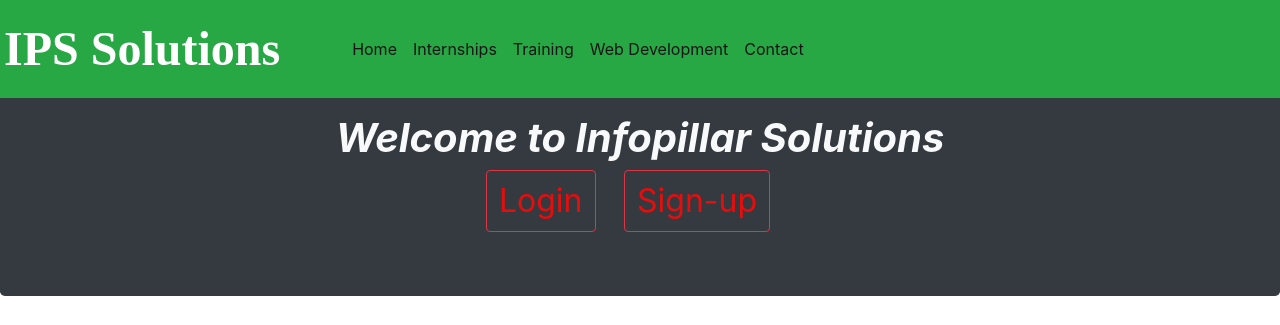
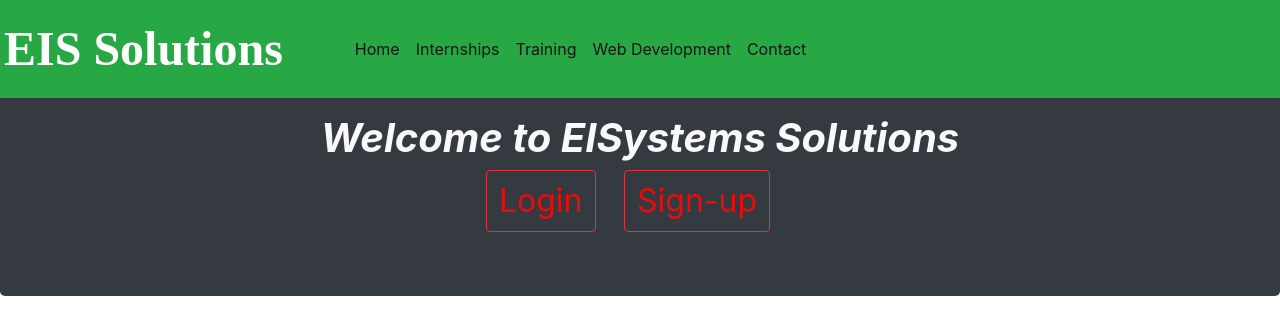
Before and after one commit to Virajpatil08/EISystems-Internships, a plain HTML site: page index.html in a window 1280 px wide. Shown: the top 325 px of the page. Drawn offline with nearby package versions, Linux system fonts and the light colour scheme.

Commit message:
Update index.html

```diff
--- a/index.html
+++ b/index.html
@@ -22,13 +22,13 @@
 
 
   <link rel="stylesheet" href="style.css">
-  <title data-aos="zoom-in-out"> Infopillar Solutions| Viraj Patil</title>
+  <title data-aos="zoom-in-out"> EISystems Internships| Viraj Patil</title>
 </head>
 
 <body>
 
   <nav class="navbar navbar-expand-sm navbar-dark bg-success pl-1 fixed-top">
-    <a href="index.html" class="navbar-brand"> IPS Solutions </a>
+    <a href="index.html" class="navbar-brand"> EIS Solutions </a>
 
 
     <button type="button" class="navbar-toggler" data-toggle="collapse" data-target="#myMenu">
@@ -49,7 +49,7 @@
   <header class="jumbotron bg-dark  ">
 
     <div class="text-center" style="margin-top: 50px;">
-      <h1 class=" text-light font-weight-bold  font-italic">Welcome to Infopillar Solutions </h1>
+      <h1 class=" text-light font-weight-bold  font-italic">Welcome to EISystems Solutions </h1>
 
       <a href="http://infopillarsolution.com/" class="btn btn-outline-danger mr-4 fa-2x">Login</a>
       <a href="http://infopillarsolution.com/" class="btn btn-outline-danger  mr-4 fa-2x ">Sign-up</a>
```
